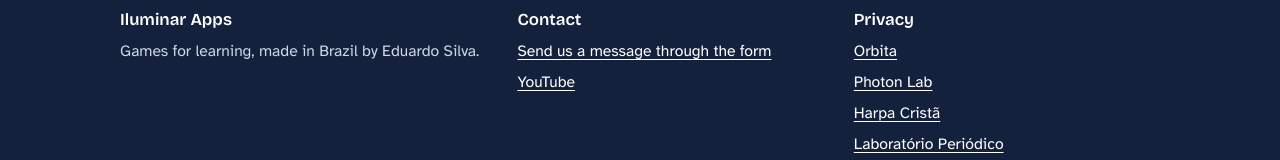
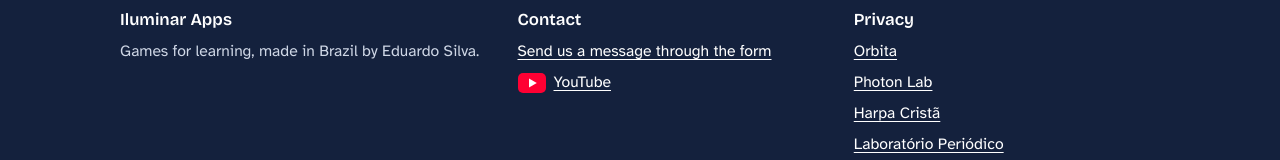
Before and after one commit to eduardo7321/eduardo7321.github.io, a plain HTML site: page en/index.html in a window 1280 px wide. Shown: the part 6736-6896 px from the top of the page. Drawn offline with nearby package versions, Linux system fonts and the light colour scheme.

Commit message:
Rodape: simbolo do YouTube no link do canal
Co-Authored-By: Claude Opus 5.5 <noreply@anthropic.com>

```diff
--- a/en/index.html
+++ b/en/index.html
@@ -227,6 +227,8 @@ if (typeof window !== "undefined" && location.protocol !== "file:" &&
   footer h3 { color: #fff; font-size: 1.05rem; font-weight: 600; margin-bottom: 10px; }
   footer p { margin: 0 0 6px; }
   footer a { color: #fff; text-underline-offset: 3px; }
+  footer a.yt { display: inline-flex; align-items: center; gap: 8px; }
+  footer a.yt svg { flex: none; }
 
   @media (max-width: 860px) {
     .hero { grid-template-columns: 1fr; padding-top: 16px; }
@@ -534,7 +536,7 @@ if (typeof window !== "undefined" && location.protocol !== "file:" &&
     <div>
       <h3>Contact</h3>
       <p><a href="#fale">Send us a message through the form</a></p>
-      <p><a href="https://www.youtube.com/@iluminarapps" target="_blank" rel="noopener">YouTube</a></p>
+      <p><a class="yt" href="https://www.youtube.com/@iluminarapps" target="_blank" rel="noopener"><svg viewBox="0 0 28 20" width="28" height="20" aria-hidden="true"><rect width="28" height="20" rx="5" fill="#ff0033"/><path d="M11 5.5v9l7.8-4.5z" fill="#fff"/></svg>YouTube</a></p>
     </div>
     <div>
       <h3>Privacy</h3>
```
Also changed, not shown: _src/molde.html (+3 -1 lines), index.html (+3 -1 lines).
